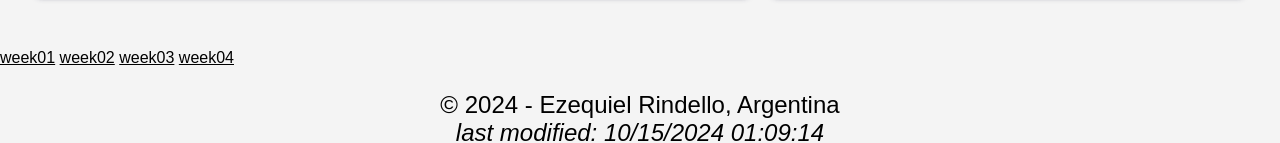
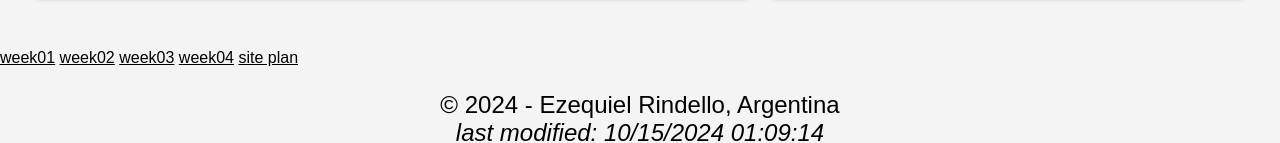
Before and after one commit to EzequielRindello/wdd131, a plain HTML site: page index.html in a window 1280 px wide. Shown: the part 925-1068 px from the top of the page. Drawn offline with Linux system fonts and the light colour scheme; a web font is replaced by a local one.

Commit message:
site plan link

```diff
--- a/index.html
+++ b/index.html
@@ -108,6 +108,7 @@
     <a href="temples.html" target="_blank">week02</a>
     <a href="place.html" target="_blank">week03</a>
     <a href="filtered-temples.html" target="_blank">week04</a>
+    <a href="project/siteplan.html" target="_blank">site plan</a>
     <footer>
       <p>
         &copy; <span id="currentyear"></span> - Ezequiel Rindello, Argentina
```
